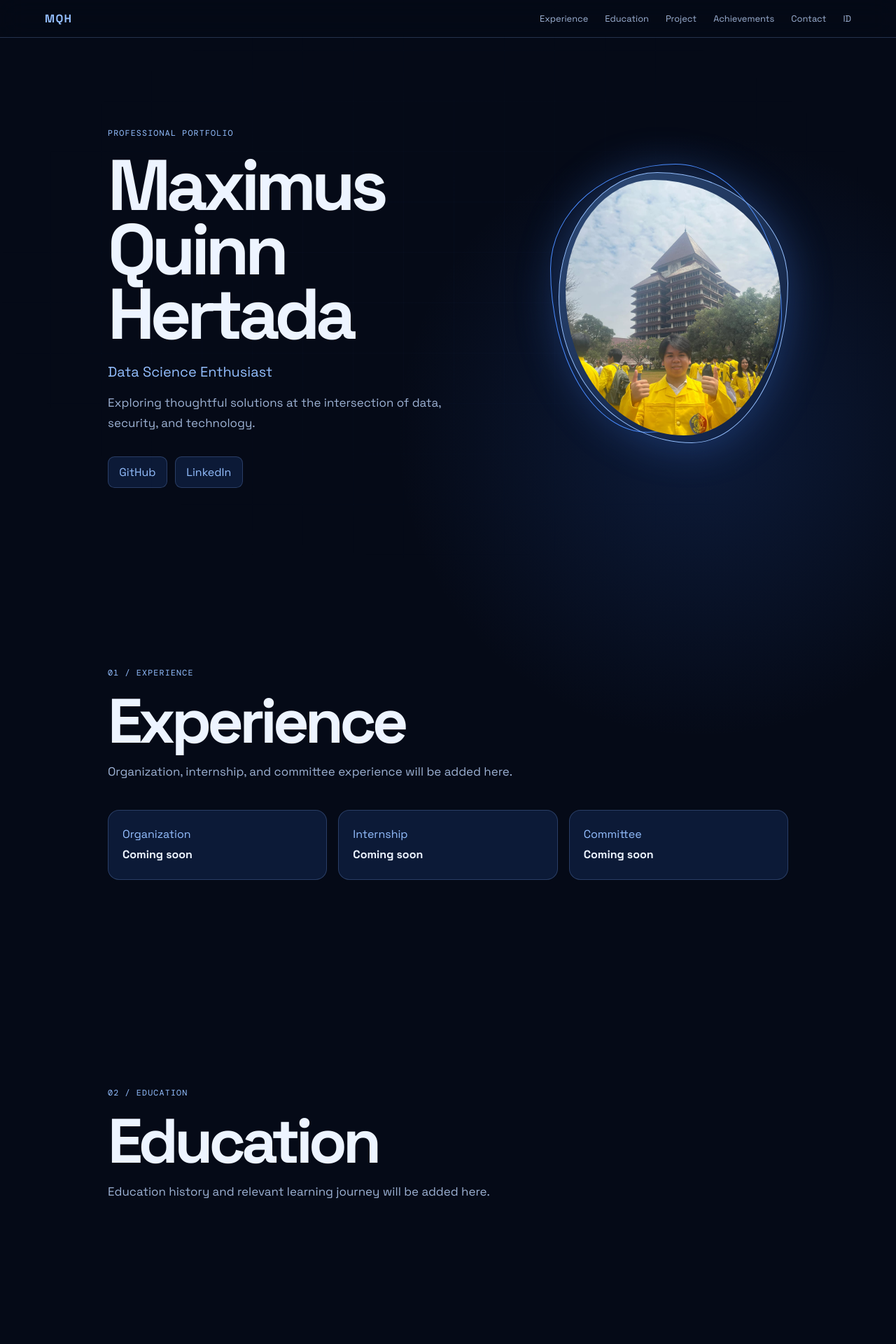
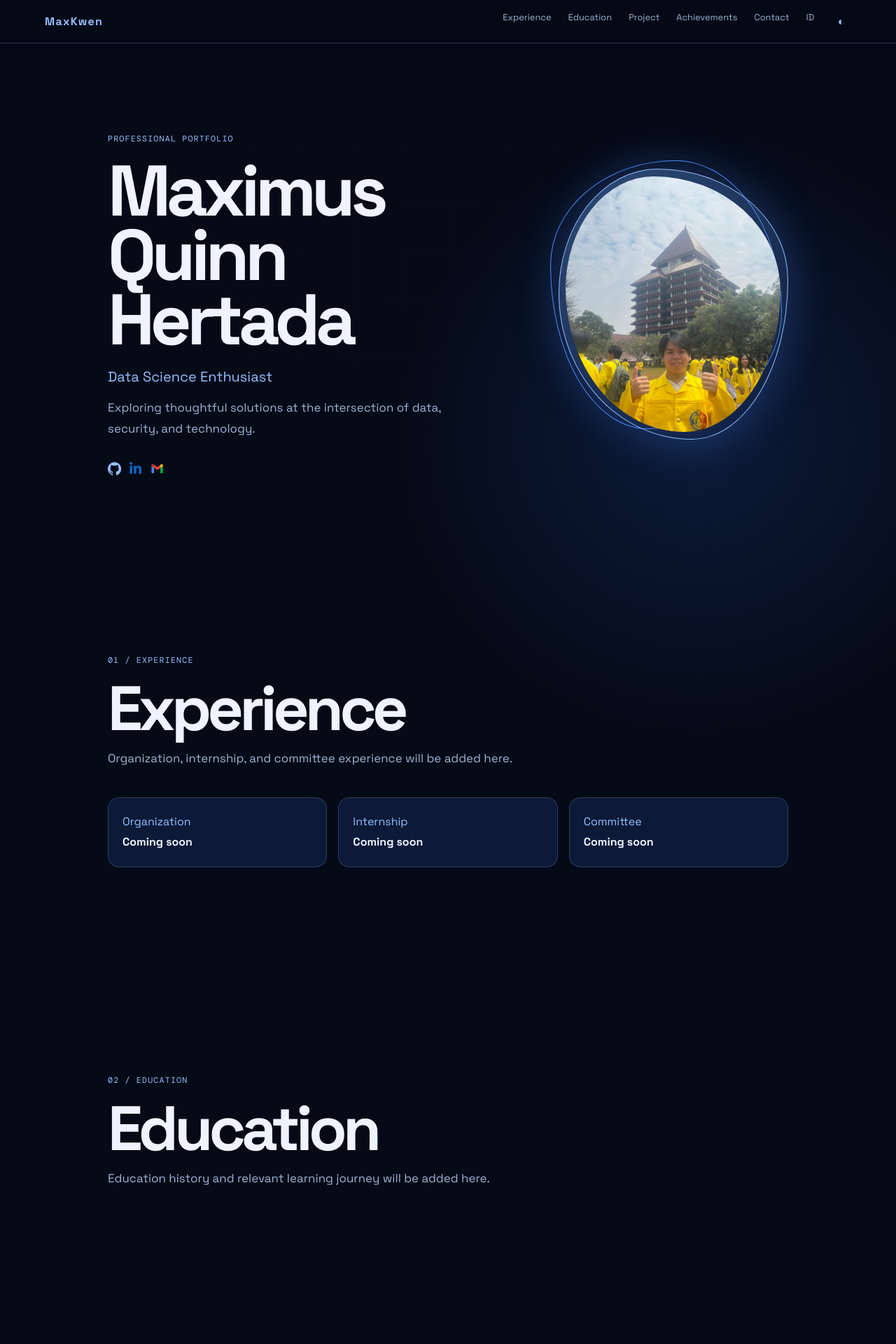
Before and after one commit to MaxKwen/MaxPorto, a Django app: page / in a window 1280 px wide. Shown: the top 1920 px of the page at 70% size. Run offline with Django 5.2, Linux system fonts and the light colour scheme.

Commit message:
feat: Adding svg for github, linkedin, and email. Adding Light-Dark Mode Toggle.

```diff
--- a/static/css/style.css
+++ b/static/css/style.css
@@ -6,8 +6,20 @@
   --line: rgba(126, 164, 228, 0.27);
   --accent: #4b8dff;
   --bright: #94bfff;
+  --header: rgba(5, 10, 23, 0.78);
   --display: "Space Grotesk", sans-serif;
   --mono: "DM Mono", monospace;
+}
+
+body:has(#theme-toggle:checked) {
+  --bg: #f1f6ff;
+  --surface: rgba(220, 234, 255, 0.8);
+  --text: #0b1b3a;
+  --muted: #38527d;
+  --line: rgba(47, 96, 176, 0.25);
+  --accent: #2469d9;
+  --bright: #1555ba;
+  --header: rgba(241, 246, 255, 0.8);
 }
 * {
   box-sizing: border-box;
@@ -49,8 +61,45 @@ body::before {
   gap: 1rem;
   padding: 1rem clamp(1.25rem, 5vw, 5rem);
   border-bottom: 1px solid var(--line);
-  background: rgba(5, 10, 23, 0.78);
+  background: var(--header);
   backdrop-filter: blur(16px);
+}
+
+.theme-toggle {
+  position: fixed;
+  opacity: 0;
+  pointer-events: none;
+}
+
+.theme-switch {
+  display: inline-flex;
+  align-items: center;
+  justify-content: center;
+  width: 1.8rem;
+  height: 1.8rem;
+  color: var(--bright);
+  cursor: pointer;
+}
+
+.theme-switch__light {
+  display: none;
+}
+
+#theme-toggle:checked ~ .site-header .theme-switch__dark {
+  display: none;
+}
+
+#theme-toggle:checked ~ .site-header .theme-switch__light {
+  display: inline;
+}
+
+.visually-hidden {
+  position: absolute;
+  width: 1px;
+  height: 1px;
+  overflow: hidden;
+  clip: rect(0, 0, 0, 0);
+  white-space: nowrap;
 }
 .brand {
   color: var(--bright);
@@ -194,6 +243,35 @@ h3 {
   background: var(--bright);
   font-weight: 600;
 }
+
+.hero-links .social-icon {
+  display: inline-flex;
+  align-items: center;
+  justify-content: center;
+  border: 0;
+  border-radius: 0;
+  padding: 0;
+  color: var(--bright);
+  background: transparent;
+}
+
+.social-icon img {
+  width: 1.2rem;
+  height: 1.2rem;
+  object-fit: contain;
+}
+
+.social-icon svg {
+  width: 1.2rem;
+  height: 1.2rem;
+}
+
+.hero-links .social-icon:hover,
+.hero-links .social-icon:focus-visible {
+  border-color: transparent;
+  color: var(--text);
+  background: transparent;
+}
 .card-grid {
   display: grid;
   grid-template-columns: repeat(3, 1fr);
--- a/templates/index.html
+++ b/templates/index.html
@@ -18,8 +18,9 @@
     <link rel="stylesheet" href="{% static 'css/style.css' %}" />
   </head>
   <body>
+    <input class="theme-toggle" id="theme-toggle" type="checkbox" />
     <header class="site-header">
-      <a class="brand" href="#home">MQH</a>
+      <a class="brand" href="#home">MaxKwen</a>
       <nav aria-label="Primary navigation">
         <a href="#experience">{{ copy.experience }}</a
         ><a href="#education">{{ copy.education }}</a
@@ -28,6 +29,10 @@
         ><a href="#contact">Contact</a
         ><a class="language-link" href="{{ copy.switch_url }}"
           >{{ copy.switch_label }}</a
+        ><label class="theme-switch" for="theme-toggle" title="Switch light mode"
+          ><span class="theme-switch__dark" aria-hidden="true">◐</span
+          ><span class="theme-switch__light" aria-hidden="true">☀</span
+          ><span class="visually-hidden">Switch light mode</span></label
         >
       </nav>
     </header>
@@ -40,16 +45,36 @@
           <p class="intro">{{ copy.intro }}</p>
           <div class="hero-links">
             <a
+              class="social-icon"
               href="https://github.com/MaxKwen"
               target="_blank"
               rel="noreferrer"
-              >GitHub</a
-            ><a
+              aria-label="GitHub profile"
+              title="GitHub"
+            >
+              <svg xmlns="http://www.w3.org/2000/svg" viewBox="0 0 24 24" width="24" height="24" fill="currentColor" aria-hidden="true">
+                <path d="M12 .297c-6.63 0-12 5.373-12 12 0 5.303 3.438 9.8 8.205 11.385.6.113.82-.258.82-.577 0-.285-.01-1.04-.015-2.04-3.338.724-4.042-1.61-4.042-1.61C4.422 18.07 3.633 17.7 3.633 17.7c-1.087-.744.084-.729.084-.729 1.205.084 1.838 1.236 1.838 1.236 1.07 1.835 2.809 1.305 3.495.998.108-.776.417-1.305.76-1.605-2.665-.3-5.466-1.332-5.466-5.93 0-1.31.465-2.38 1.235-3.22-.135-.303-.54-1.523.105-3.176 0 0 1.005-.322 3.3 1.23.96-.267 1.98-.399 3-.405 1.02.006 2.04.138 3 .405 2.28-1.552 3.285-1.23 3.285-1.23.645 1.653.24 2.873.12 3.176.765.84 1.23 1.91 1.23 3.22 0 4.61-2.805 5.625-5.475 5.92.42.36.81 1.096.81 2.22 0 1.606-.015 2.896-.015 3.286 0 .315.21.69.825.57C20.565 22.092 24 17.592 24 12.297c0-6.627-5.373-12-12-12" />
+              </svg>
+            </a>
+            <a
+              class="social-icon"
               href="https://www.linkedin.com/in/maximus-hertada/"
               target="_blank"
               rel="noreferrer"
-              >LinkedIn</a
-            >
+              aria-label="LinkedIn profile"
+              title="LinkedIn"
+            ><svg xmlns="http://www.w3.org/2000/svg" viewBox="0 0 448 512" fill="#0A66C2" aria-hidden="true">
+              <path d="M100.28 448H7.4V148.9h92.88zM53.79 108.1C24.09 108.1 0 83.5 0 53.8a53.79 53.79 0 0 1 107.58 0c0 29.7-24.1 54.3-53.79 54.3zM447.9 448h-92.68V302.4c0-34.7-.7-79.2-48.29-79.2-48.29 0-55.69 37.7-55.69 76.7V448h-92.78V148.9h89.08v40.8h1.3c12.4-23.5 42.69-48.3 87.88-48.3 94 0 111.28 61.9 111.28 142.3V448z" />
+            </svg></a>
+            <a class="social-icon" href="mailto:maximus.quinn@gmail.com" aria-label="Send email" title="Email">
+              <svg xmlns="http://www.w3.org/2000/svg" viewBox="0 0 32 32" aria-hidden="true">
+                <path d="M16.58 19.1068 3.89 11.0311A3 3 0 0 1 7.1109 5.97l9.31 5.9243L24.78 6.0428a3 3 0 0 1 3.44 4.9151Z" fill="#ea4435" />
+                <path d="M25.5 5.5h4v18a3 3 0 0 1-6 0v-16a2 2 0 0 1 2-2Z" fill="#00ac47" transform="translate(53.0001 32.0007) rotate(180)" />
+                <path d="M29.4562 8.0656A3 3 0 0 0 23.5 8.5v5.762l4.72-3.3043a2.8878 2.8878 0 0 0 1.2362-2.8921Z" fill="#ffba00" />
+                <path d="M5.5 5.5a3 3 0 0 1 3 3v18h-4a2 2 0 0 1-2-2v-16a3 3 0 0 1 3-3Z" fill="#4285f4" />
+                <path d="M2.5439 8.0656A3 3 0 0 1 8.5 8.5v5.762l-4.72-3.3043a2.8891 2.8891 0 0 1-1.2361-2.8921Z" fill="#c52528" />
+              </svg>
+            </a>
           </div>
         </div>
         <div class="portrait-frame">
```
Also changed, not shown: README.md.
